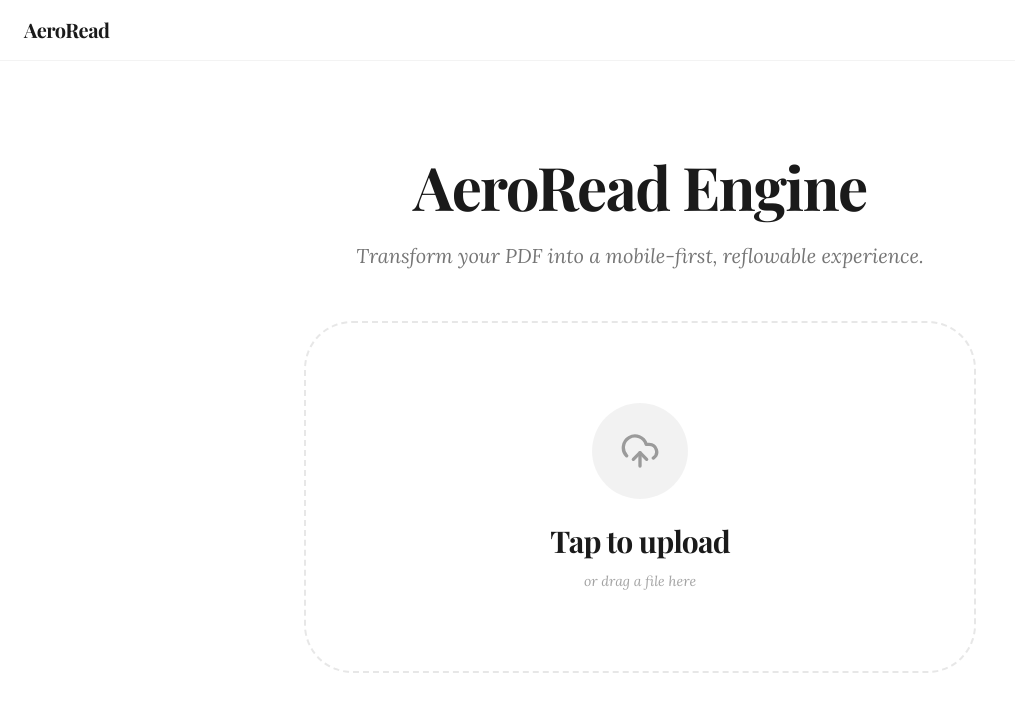
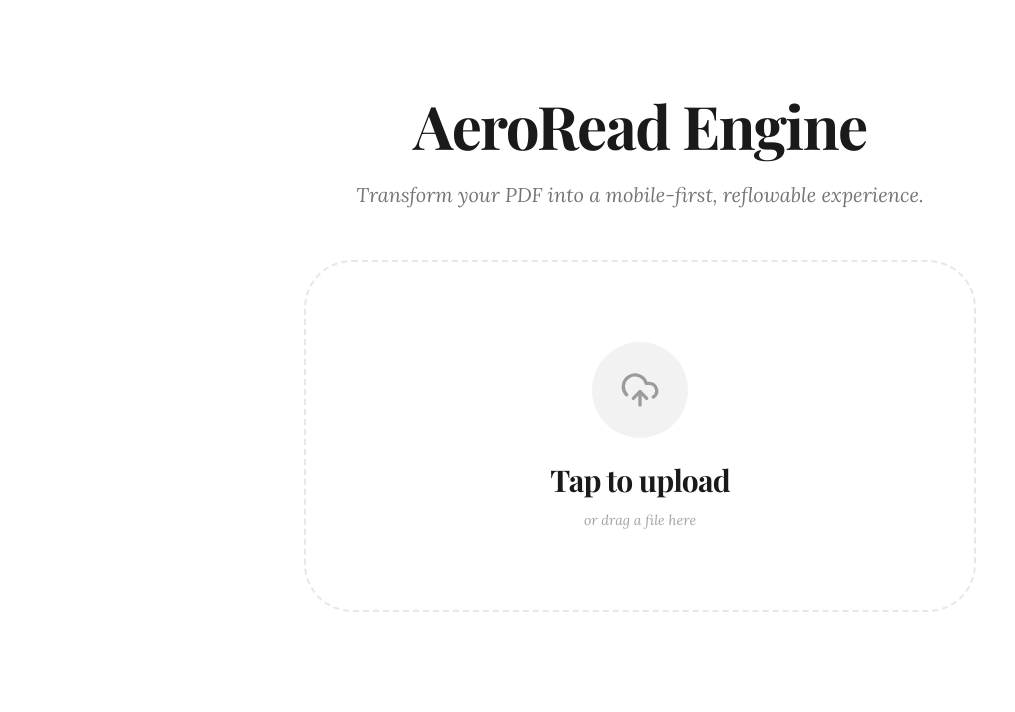
Before and after one commit to MaryamKhan67/AeroRead, a React app in the folder frontend/: page / in a window 1280 px wide. Shown: the top 712 px of the page, without its empty margins (0-1015 px from the left). Built offline with nearby package versions, Linux system fonts and the light colour scheme; the HTML template or start-up script is replaced by a standard one.

Commit message:
Redesign UI to unified bottom nav with auto-hide feature and remove redundant top header

```diff
--- a/frontend/src/App.jsx
+++ b/frontend/src/App.jsx
@@ -19,6 +19,7 @@ function App() {
   const [isSearchActive, setIsSearchActive] = useState(false);
   const [letterSpacing, setLetterSpacing] = useState(0); // in px
   const [searchNavCommand, setSearchNavCommand] = useState(null);
+  const [isNavVisible, setIsNavVisible] = useState(true);
 
   useEffect(() => {
     // Apply theme class to document body for global transitions
@@ -42,25 +43,6 @@ function App() {
 
   return (
     <div className={`min-h-screen flex flex-col font-sans transition-colors duration-300 ${theme === 'dark' ? 'dark text-white' : ''} ${readingData ? 'pb-24' : ''}`}>
-
-      {/* Mini Header */}
-      <header className={`px-6 py-4 flex justify-between items-center sticky top-0 z-50 transition-colors duration-300 backdrop-blur-md border-b border-current/5
-        ${theme === 'dark' ? 'bg-gray-900/80' : theme === 'sepia' ? 'bg-[#f4ecd8]/80' : 'bg-white/80'}`}>
-        <h1
-          className="text-xl font-bold font-display-premium tracking-tight cursor-pointer hover:opacity-80 transition-opacity"
-          onClick={() => {
-            setReadingData(null);
-            setIsSearchActive(false);
-          }}
-        >
-          AeroRead
-        </h1>
-        {readingData && (
-          <div className="text-[10px] uppercase tracking-[0.2em] font-bold opacity-30 truncate ml-4 max-w-[150px]">
-            {readingData.metadata?.title || 'Untitled'}
-          </div>
-        )}
-      </header>
 
       {/* Global Search Overlay (Mobile Style) */}
       {isSearchActive && readingData && (
@@ -110,8 +92,15 @@ function App() {
           />
         )}
 
-        <main className="flex-grow flex flex-col relative w-full overflow-x-hidden">
-          <div className="w-full max-w-5xl mx-auto py-4">
+        <main
+          className="flex-grow flex flex-col relative w-full overflow-x-hidden cursor-pointer"
+          onClick={() => {
+            if (readingData && !isSidebarOpen && !isSettingsOpen && !isSearchActive) {
+              setIsNavVisible(v => !v);
+            }
+          }}
+        >
+          <div className="w-full max-w-5xl mx-auto py-4 cursor-default" onClick={e => e.stopPropagation()}>
             {!readingData ? (
               <div className="max-w-4xl mx-auto px-6 md:px-12 py-8">
                 <Uploader onUploadSuccess={handleUploadSuccess} />
@@ -137,6 +126,7 @@ function App() {
       {readingData && (
         <>
           <MobileNav
+            isVisible={isNavVisible}
             readingMode={readingMode}
             setReadingMode={setReadingMode}
             currentPage={currentPage}
--- a/frontend/src/components/MobileNav.jsx
+++ b/frontend/src/components/MobileNav.jsx
@@ -1,6 +1,7 @@
 import { Menu, Search, Type, Home, ChevronLeft, ChevronRight } from 'lucide-react';
 
 export default function MobileNav({
+    isVisible = true,
     onOpenTOC,
     onOpenSettings,
     onToggleSearch,
@@ -12,7 +13,7 @@ export default function MobileNav({
     readingMode
 }) {
     return (
-        <nav className="fixed bottom-0 left-0 right-0 z-50 px-6 py-4 bg-white/80 dark:bg-black/80 backdrop-blur-xl border-t border-black/5 dark:border-white/10 flex flex-col gap-4 safe-area-bottom shadow-[0_-10px_40px_-15px_rgba(0,0,0,0.1)]">
+        <nav className={`fixed bottom-0 left-0 right-0 z-50 px-6 py-4 bg-white/80 dark:bg-black/80 backdrop-blur-xl border-t border-black/5 dark:border-white/10 flex flex-col gap-4 safe-area-bottom shadow-[0_-10px_40px_-15px_rgba(0,0,0,0.1)] transition-transform duration-500 ease-out ${isVisible ? 'translate-y-0 opacity-100' : 'translate-y-full opacity-0 pointer-events-none'}`}>
 
             {/* Progress Bar (Subtle) */}
             <div className="w-full h-1 bg-black/5 dark:bg-white/5 rounded-full overflow-hidden">
```
